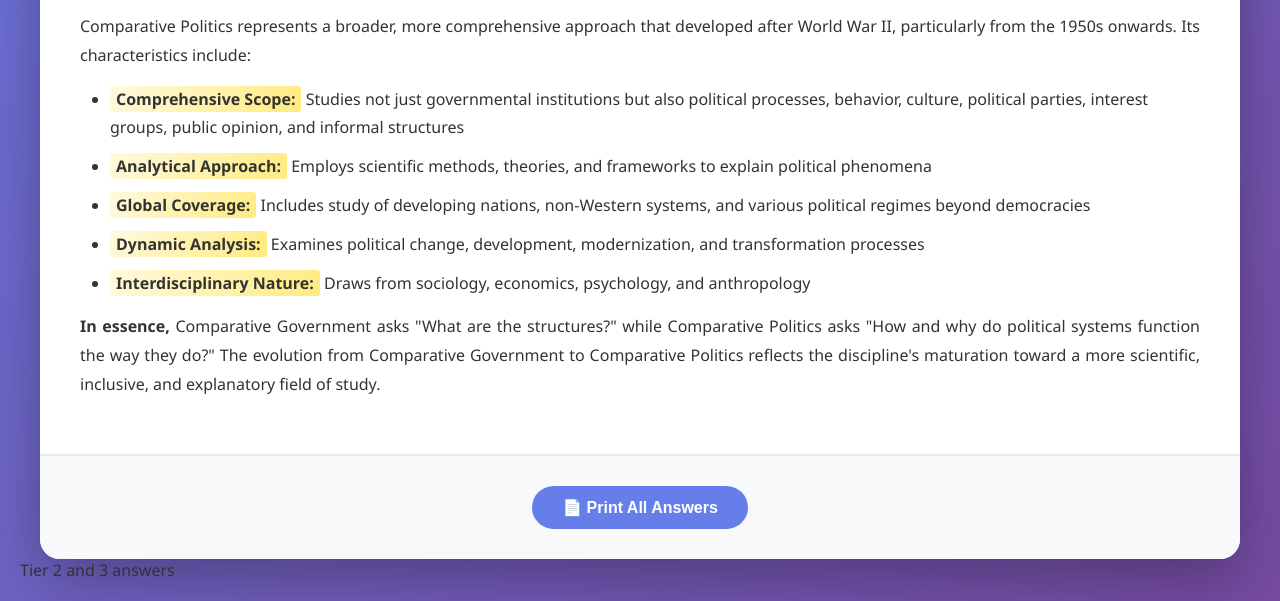
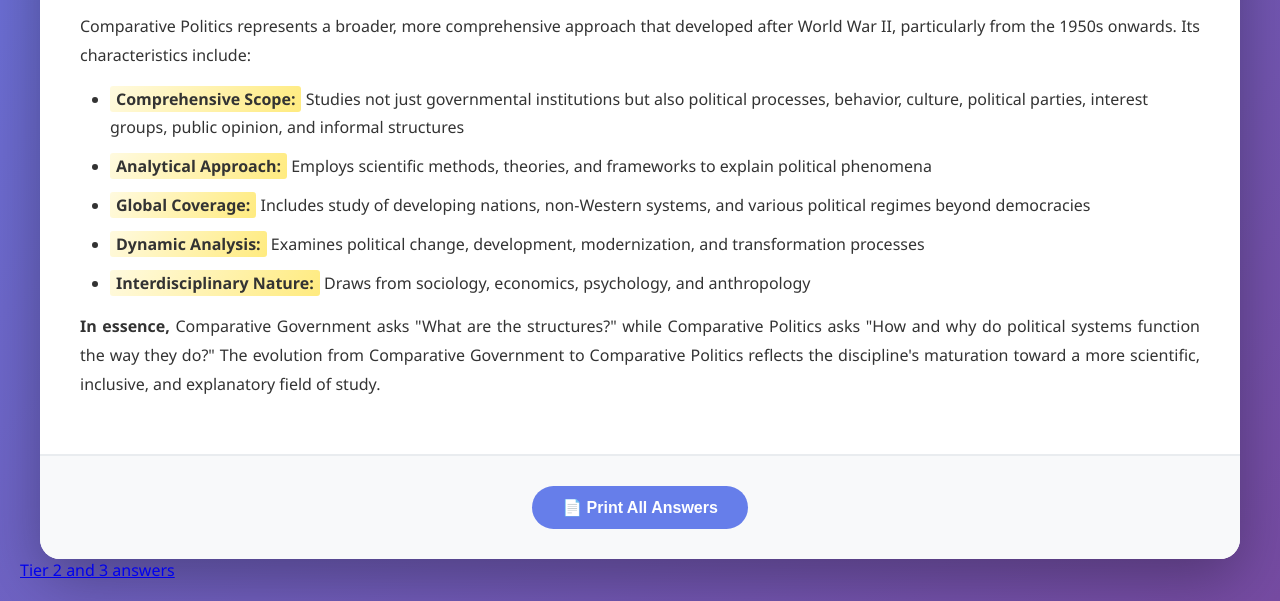
Before and after one commit to ayushhacksethically-code/political_science, a plain HTML site: page index.html in a window 1280 px wide. Shown: the part 876-1477 px from the top of the page. Drawn offline with Linux system fonts and the light colour scheme.

Commit message:
Update index.html

```diff
--- a/index.html
+++ b/index.html
@@ -615,7 +615,7 @@
         </div>
     </div>
     <div>
-      <p><a href="tier2_3.html"></a>Tier 2 and 3 answers</p>
+      <p><a href="tier2_3.html">Tier 2 and 3 answers</a></p>
     </div>
 
     <script>
```
